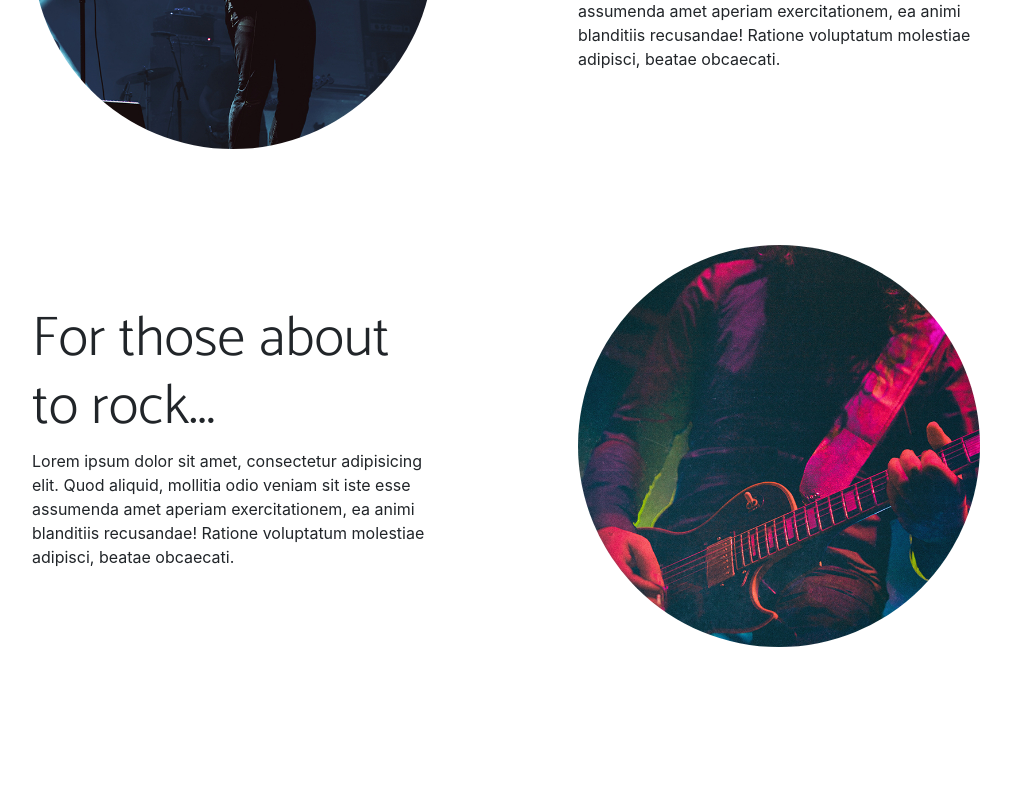
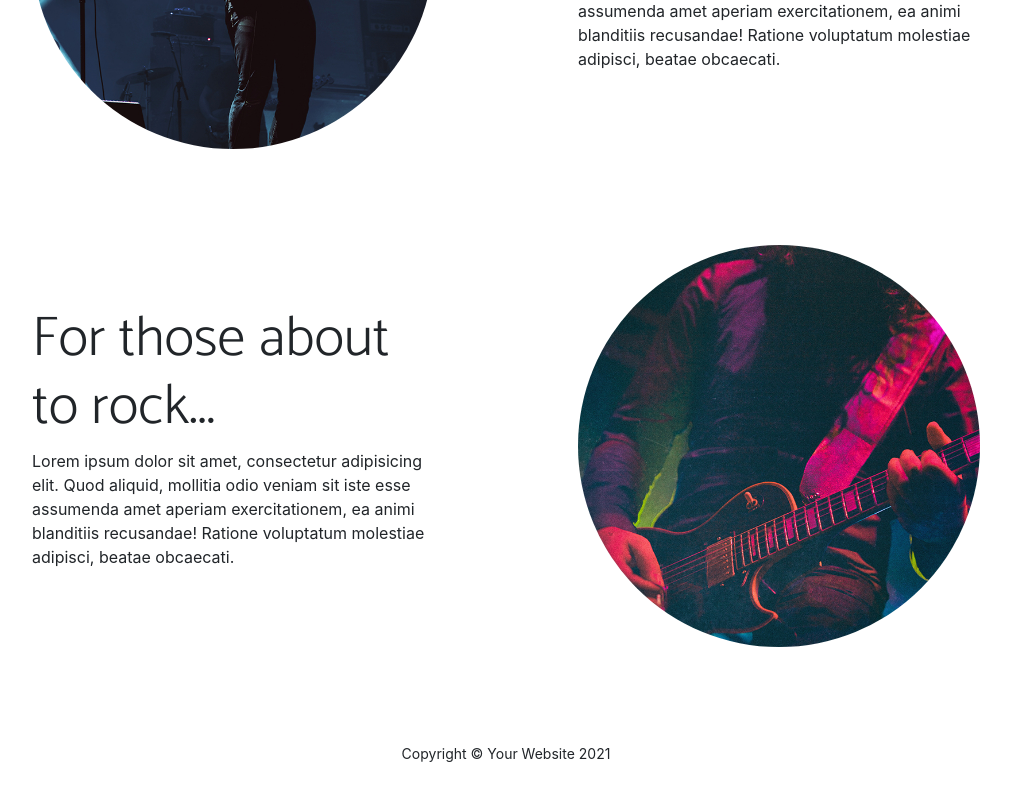
Before and after one commit to hieu1966hn/HDT-JSI04, a React (Create React App) app in the folder SS4/vd4/: page / in a window 1280 px wide. Shown: the part 1486-2286 px from the top of the page, without its empty margins (134-1145 px from the left). Before the commit the page ends 2181 px from the top, so only its background shows below. Built offline with nearby package versions, Linux system fonts and the light colour scheme.

Commit message:
done bootStrap first page

```diff
--- a/SS4/vd4/src/App.js
+++ b/SS4/vd4/src/App.js
@@ -4,6 +4,7 @@ import './App.css';
 import Navbar from './components/Navbar';
 import Header from './components/Header';
 import ContentSection from './components/ContentSection';
+import Footer from './components/Footer';
 
 function App() {
   return (
@@ -13,6 +14,7 @@ function App() {
       <ContentSection reversed={true} img={"assets/img/01.jpg"} />
       <ContentSection reversed={false} img={"assets/img/02.jpg"} />
       <ContentSection reversed={true} img={"assets/img/03.jpg"} />
+      <Footer />
     </div>
   );
 }
--- /dev/null
+++ b/SS4/vd4/src/components/Footer.jsx
@@ -0,0 +1,13 @@
+function Footer() {
+  return (
+    <footer className="py-5 bg-black">
+      <div className="container px-5">
+        <p className="m-0 text-center small">
+          Copyright © Your Website 2021
+        </p>
+      </div>
+    </footer>
+  );
+}
+
+export default Footer;
```
